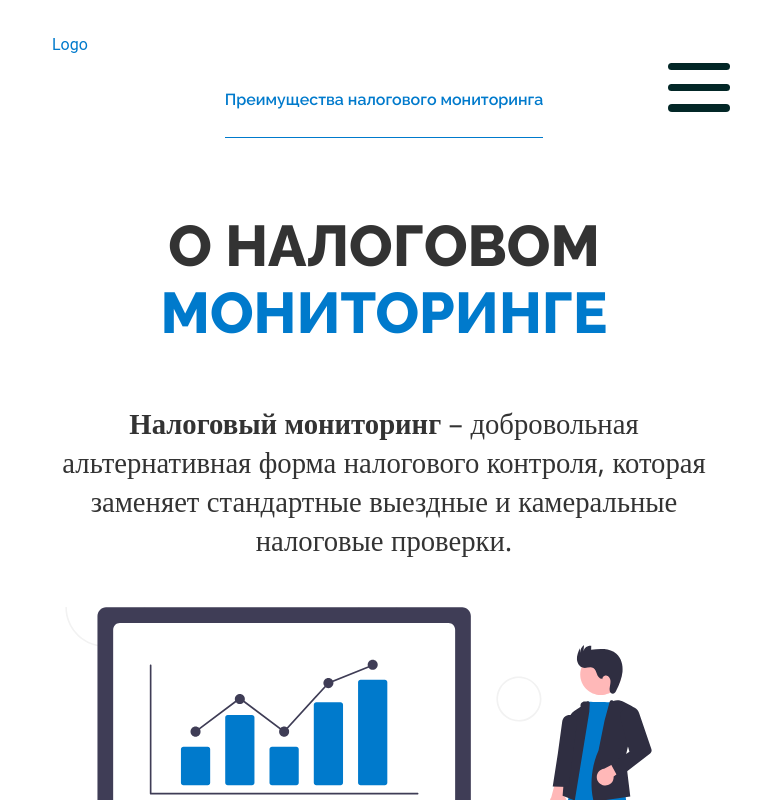
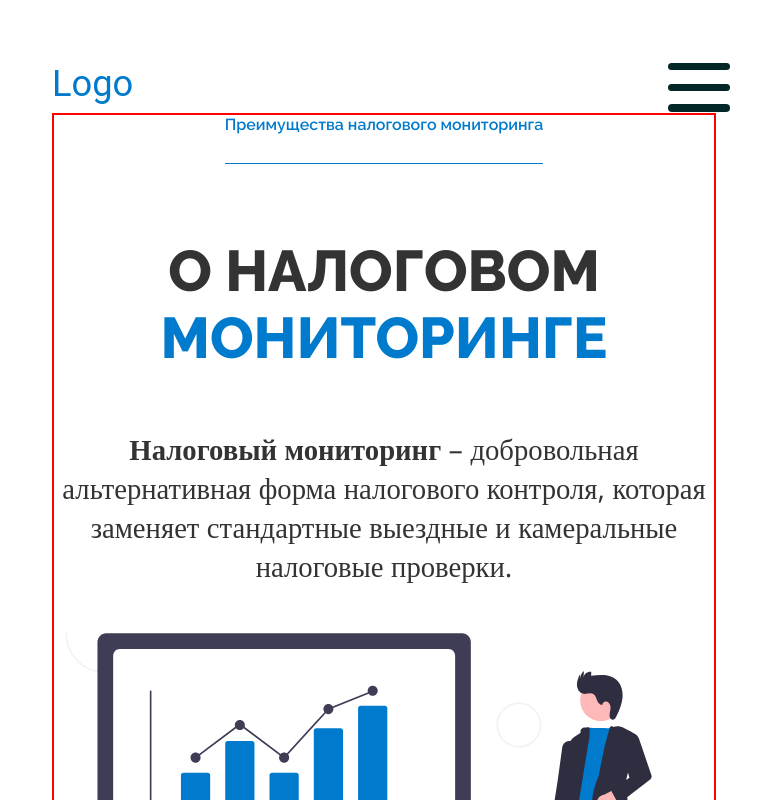
Before and after one commit to k1ngsterr1/taxes-monitoring, a React (Create React App) app: page / in a window 768 px wide. Shown: the top 800 px of the page. Built offline with nearby package versions, Linux system fonts and the light colour scheme.

Commit message:
taxes-monitoring V5.9

```diff
--- a/src/styles/main/main-styles.css
+++ b/src/styles/main/main-styles.css
@@ -95,6 +95,27 @@
   display: none;
 }
 
+@media screen and (min-width: 600px) and (max-width: 1024px) {
+  * body {
+    width: 100%;
+    height: auto;
+  }
+  * body .main-screen {
+    width: 100%;
+    height: 100vh;
+    display: flex;
+    flex-direction: column;
+  }
+  * body .main-screen .container-box {
+    width: 86.4583333333%;
+    height: auto;
+    margin: auto;
+    display: flex;
+    flex-direction: column;
+    align-items: center;
+    border: 2px solid red;
+  }
+}
 @media screen and (min-width: 1200px) {
   * body {
     width: 100%;
--- a/src/styles/main/main-styles.sass
+++ b/src/styles/main/main-styles.sass
@@ -133,6 +133,29 @@ $container: 86.45833333333333%
             .arrow
                 display: none
 
+@media screen and (min-width: 600px) and (max-width: 1024px)
+
+    *
+
+        body
+            width: 100%
+            height: auto
+
+            .main-screen
+                width: 100%
+                height: 100vh
+                display: flex
+                flex-direction: column
+
+                .container-box
+                    width: $container
+                    height: auto
+                    margin: auto
+                    display: flex
+                    flex-direction: column
+                    align-items: center
+                    border: 2px solid red
+
 @media screen and  (min-width: 1200px)
 
     *
--- a/src/styles/navigation/navigation-styles.css
+++ b/src/styles/navigation/navigation-styles.css
@@ -17,6 +17,53 @@
   display: none;
 }
 
+@media screen and (min-width: 600px) and (max-width: 1024px) {
+  * {
+    margin: 0;
+    padding: 0;
+    box-sizing: border-box;
+  }
+  * body {
+    width: 100%;
+    height: auto;
+  }
+  * body .bm-burger-bars {
+    background: #032727 !important;
+  }
+  * body .bm-menu-wrap {
+    width: clamp(300px, 67.4915635546vw, 1200px) !important;
+  }
+  * body .bm-item-list {
+    font-size: clamp(21px, 4.7244094488vw, 84px) !important;
+  }
+  * body .bm-item {
+    margin-right: clamp(20px, 4.4994375703vw, 80px);
+  }
+  * body .bm-cross-button {
+    width: clamp(46px, 10.3487064117vw, 184px) !important;
+    height: clamp(46px, 10.3487064117vw, 184px) !important;
+    display: flex !important;
+    left: clamp(230px, 51.7435320585vw, 920px) !important;
+    align-items: center !important;
+    justify-content: center !important;
+  }
+  * body .bm-cross {
+    width: 4px !important;
+    height: 60px !important;
+    margin-left: -30px !important;
+  }
+  * body .pc-nav {
+    display: none;
+  }
+  * body .mob-nav {
+    width: 86.4583333333%;
+    margin: auto;
+    margin-top: clamp(32px, 7.1991001125vw, 128px);
+  }
+  * body .mob-nav .logo {
+    font-size: clamp(21px, 4.7244094488vw, 84px);
+  }
+}
 @media screen and (min-width: 1200px) {
   * .nav {
     width: 100%;
--- a/src/styles/navigation/navigation-styles.sass
+++ b/src/styles/navigation/navigation-styles.sass
@@ -54,6 +54,53 @@ $container: 86.45833333333333%
 
         .pc-nav
             display: none
+
+@media screen and (min-width: 600px) and (max-width: 1024px)
+
+    *
+        margin: 0
+        padding: 0
+        box-sizing: border-box
+
+        body
+            width: 100%
+            height: auto
+
+            .bm-burger-bars
+                background: #032727 !important
+
+            .bm-menu-wrap
+                width: clamp(300px,67.49156355455568vw,1200px) !important
+
+            .bm-item-list
+                font-size: clamp(21px,4.724409448818897vw,84px) !important
+
+            .bm-item
+                margin-right: clamp(20px,4.499437570303712vw,80px)
+
+            .bm-cross-button
+                width: clamp(46px,10.348706411698538vw,184px) !important
+                height: clamp(46px,10.348706411698538vw,184px) !important
+                display: flex !important
+                left: clamp(230px,51.74353205849269vw,920px) !important
+                align-items: center !important
+                justify-content: center !important
+
+            .bm-cross
+                width: 4px !important
+                height: 60px !important
+                margin-left: -30px !important
+
+            .pc-nav
+                display: none
+
+            .mob-nav
+                width: $container
+                margin: auto
+                margin-top: clamp(32px,7.199100112485939vw,128px)
+
+                .logo
+                    font-size: clamp(21px,4.724409448818897vw,84px)
 
 @media screen and  (min-width: 1200px)
 
```
Also changed, not shown: 2 other files (tests, documents, lock files or other folders).
